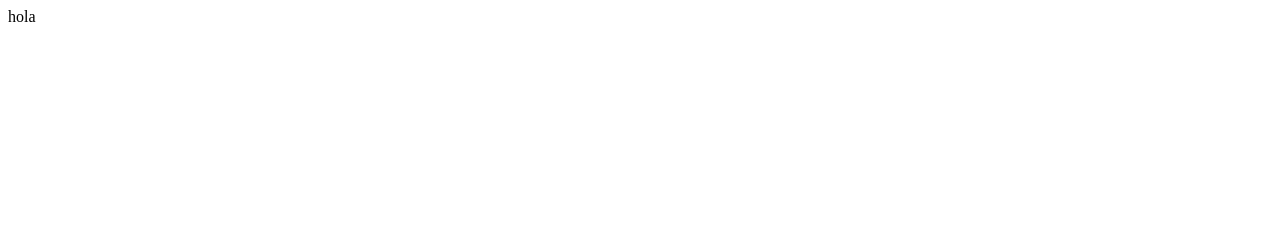
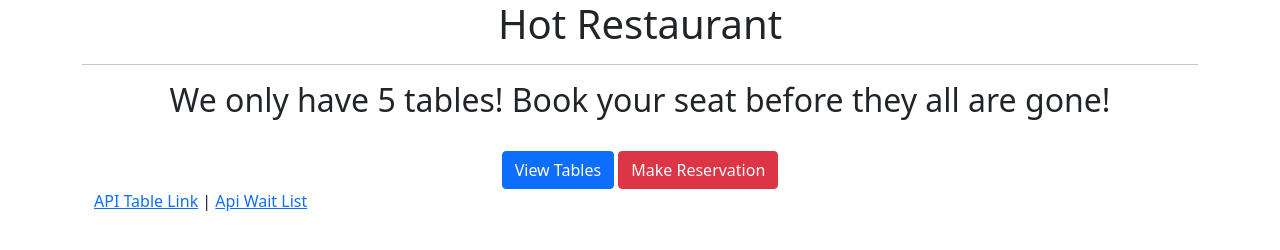
Before and after one commit to YouFarted/HotRestaurant, a website: page public/home.html in a window 1280 px wide. Drawn offline with nearby package versions, Linux system fonts and the light colour scheme.

Commit message:
coded home.html

```diff
--- a/public/home.html
+++ b/public/home.html
@@ -3,9 +3,36 @@
 <head>
 	<meta charset="UTF-8">
 	<meta name="viewport" content="width=device-width, initial-scale=1.0">
-	<title>Document</title>
+	<title>Home</title>
+
+	<link href="https://cdn.jsdelivr.net/npm/bootstrap@5.0.0-beta1/dist/css/bootstrap.min.css" rel="stylesheet" integrity="sha384-giJF6kkoqNQ00vy+HMDP7azOuL0xtbfIcaT9wjKHr8RbDVddVHyTfAAsrekwKmP1" crossorigin="anonymous">
+
 </head>
 <body>
-	hola
+
+	<div class="container">
+		<div class="jumbatron">
+			<h1 class="text-center">Hot Restaurant</h1>
+			<hr>
+			<h2 class="text-center">We only have 5 tables! Book your seat before they all are gone!</h2>
+			<br>
+			<div class="text-center">
+				<a button class="btn btn-primary" href="#" role="button">View Tables</a>
+				<a button class="btn btn-danger" href="#" role="button">Make Reservation</a>
+
+			</div>
+		</div>
+
+		<footer class="footer">
+			<div class="container">
+				<p>
+					<a href="">API Table Link</a>
+					 |
+					<a href="">Api Wait List</a>
+				</p>
+			</div>
+		</footer>
+	</div>
+<script src="https://cdn.jsdelivr.net/npm/bootstrap@5.0.0-beta1/dist/js/bootstrap.bundle.min.js" integrity="sha384-ygbV9kiqUc6oa4msXn9868pTtWMgiQaeYH7/t7LECLbyPA2x65Kgf80OJFdroafW" crossorigin="anonymous"></script>
 </body>
 </html>
```
Also changed, not shown: public/tables.html (+21 -0 lines).
